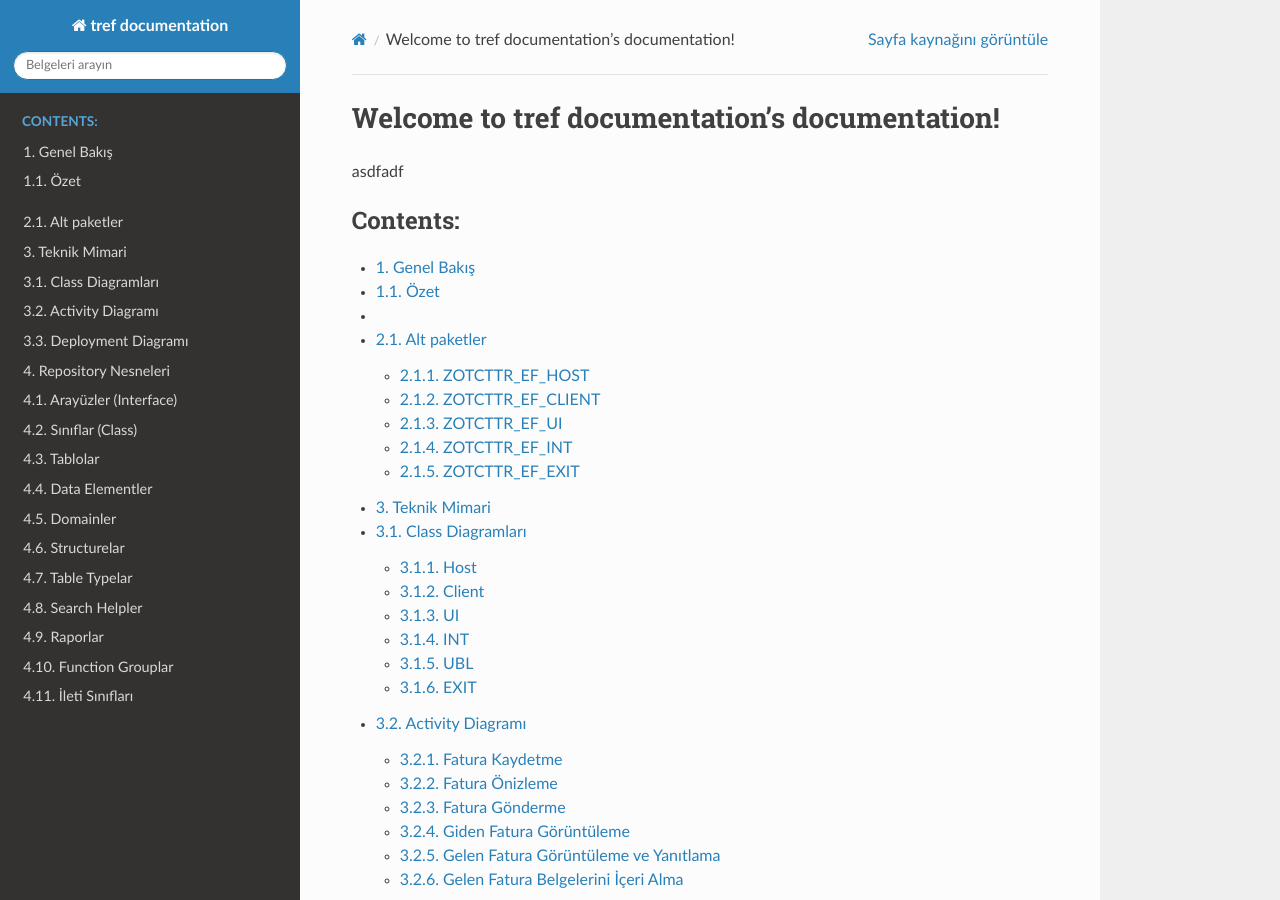
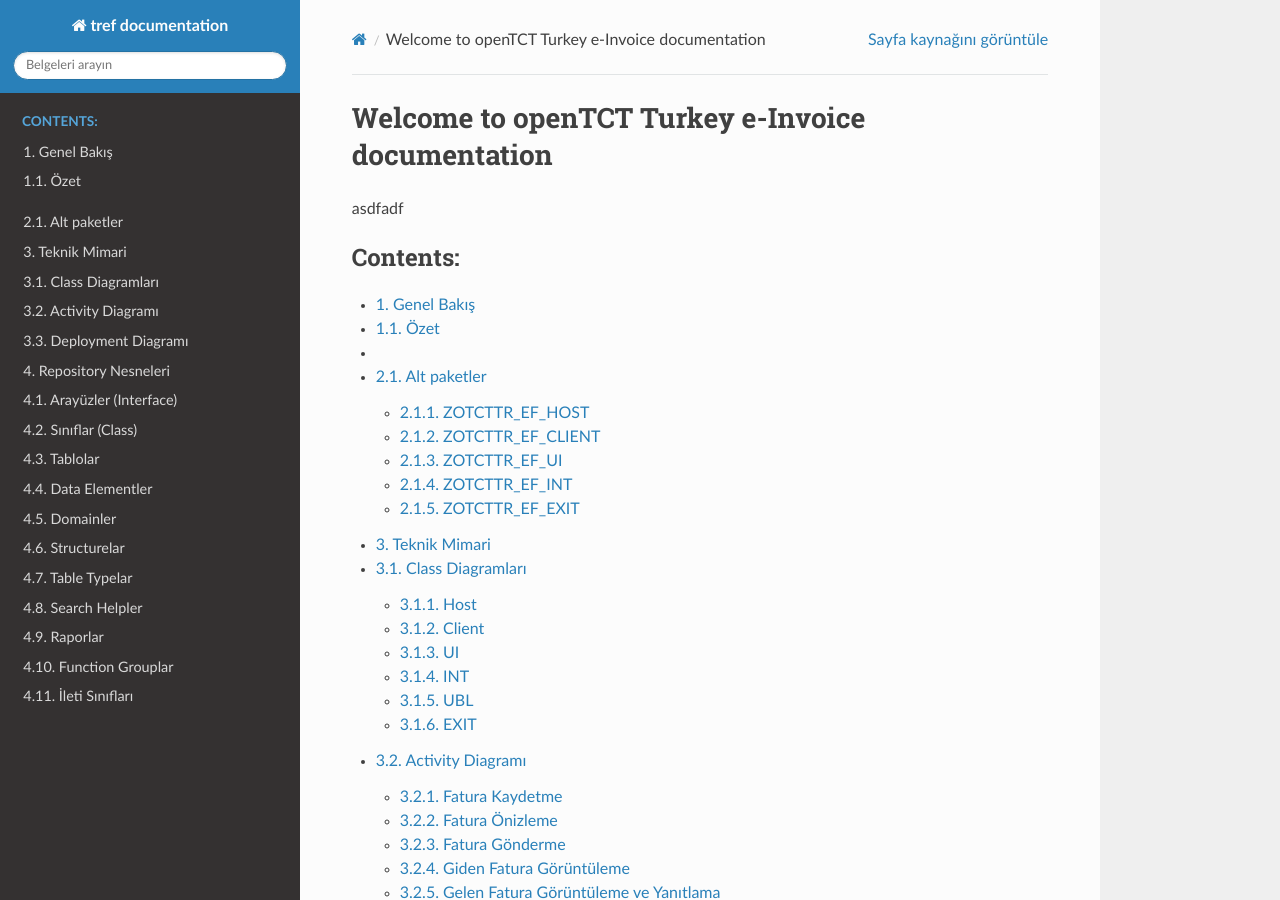
Before and after one commit to openTCT/zotcttr_ef, a Sphinx documentation site: the page built from docs/index.rst, in a window 1280 px wide and 900 px high. Built offline with Sphinx 7.4.7 and the Read the Docs theme 2.0.0, drawn with Linux system fonts in a browser that asks for light colours.

Commit message:
Update index.rst

```diff
--- a/docs/index.rst
+++ b/docs/index.rst
@@ -3,7 +3,7 @@
    You can adapt this file completely to your liking, but it should at least
    contain the root `toctree` directive.
 
-Welcome to tref documentation's documentation!
+Welcome to openTCT Turkey e-Invoice documentation
 ==============================================
 
 asdfadf
```
